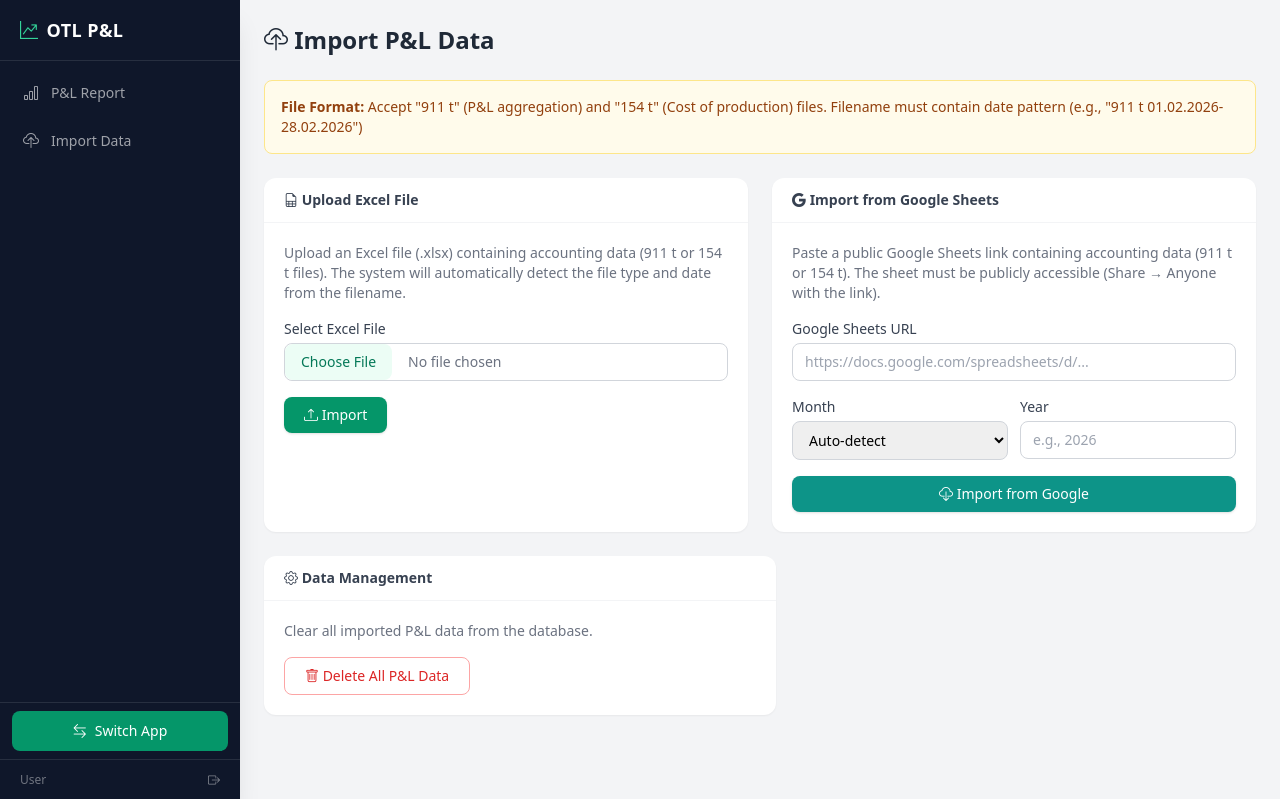
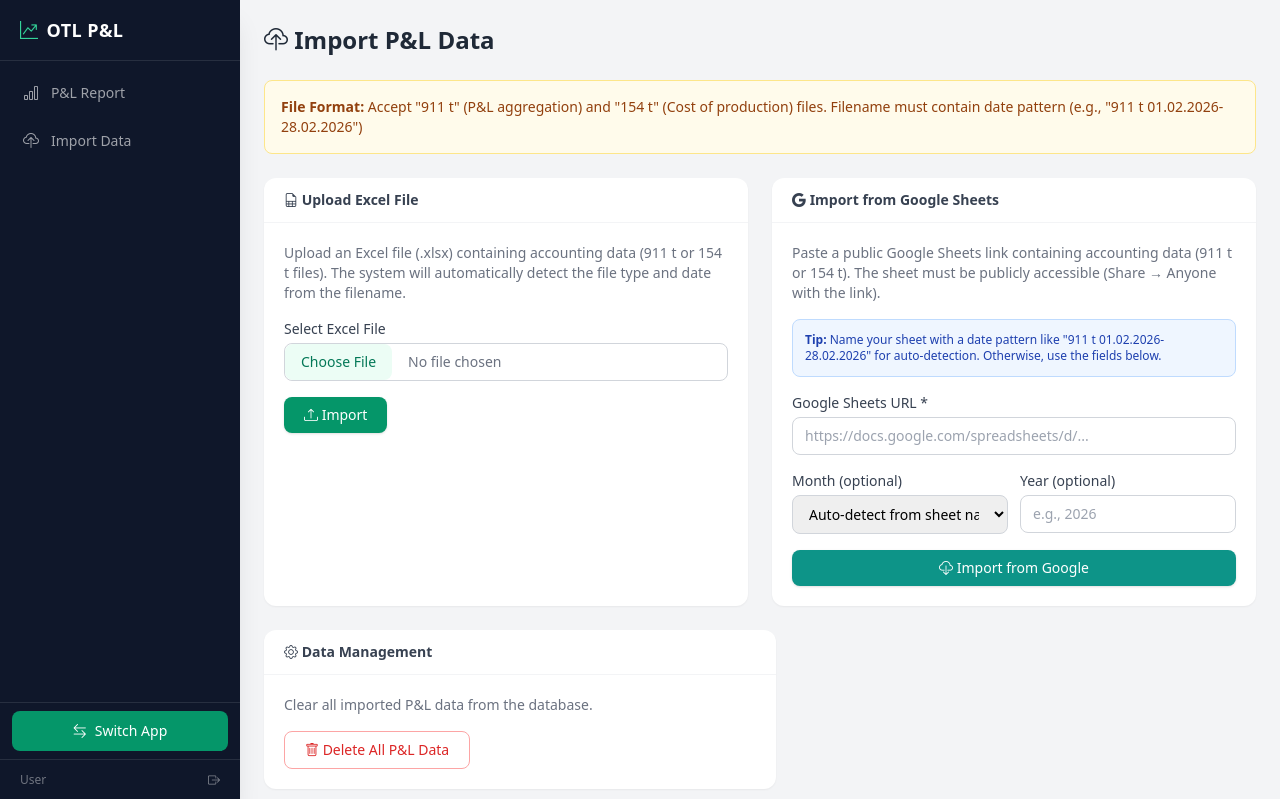
Before and after one commit to aisupport1709/OTL, a Flask app: template app/templates/pl/import.html in a window 1280 px wide. Shown: the top 799 px of the page. Run offline with Flask 3, Linux system fonts and the light colour scheme; the template is opened without the code that fills it, so the values that code supplies are empty; parts of the project's set-up code (start-up, migrations or seed data) failed here and were passed over; some libraries are stand-ins or nearby versions.

Commit message:
fix: Google Sheets import error handling and fallback month/year
- Make month/year truly optional with fallback to current month/year
- Improve error messages to guide users on sheet sharing requirements
- Update import UI with tips and clearer optional field labels
- Handle missing date patterns gracefully instead of throwing errors

Changes:
- extract_month_year_from_content() now returns (None, None) instead of raising exception
- import_pl_google_sheet() uses current month/year as final fallback
- Better error messages for 404 (sheet not found) and access issues
- UI improvements with blue info box explaining auto-detection

Co-Authored-By: Claude Haiku 4.5 <noreply@anthropic.com>

```diff
--- a/app/templates/pl/import.html
+++ b/app/templates/pl/import.html
@@ -54,24 +54,27 @@
                 Paste a public Google Sheets link containing accounting data (911 t or 154 t).
                 The sheet must be publicly accessible (Share → Anyone with the link).
             </p>
+            <div class="bg-blue-50 border border-blue-200 rounded-lg p-3 mb-4">
+                <p class="text-xs text-blue-800"><strong>Tip:</strong> Name your sheet with a date pattern like "911 t 01.02.2026-28.02.2026" for auto-detection. Otherwise, use the fields below.</p>
+            </div>
             <div class="space-y-4">
                 <div>
-                    <label for="google-url" class="block text-sm font-medium text-gray-700 mb-1">Google Sheets URL</label>
+                    <label for="google-url" class="block text-sm font-medium text-gray-700 mb-1">Google Sheets URL *</label>
                     <input type="url" id="google-url" placeholder="https://docs.google.com/spreadsheets/d/..."
-                        class="w-full px-3 py-2 text-sm rounded-lg border border-gray-300 focus:ring-2 focus:ring-emerald-500 focus:border-emerald-500 outline-none">
+                        class="w-full px-3 py-2 text-sm rounded-lg border border-gray-300 focus:ring-2 focus:ring-emerald-500 focus:border-emerald-500 outline-none" required>
                 </div>
                 <div class="grid grid-cols-2 gap-3">
                     <div>
-                        <label for="google-month" class="block text-sm font-medium text-gray-700 mb-1">Month</label>
+                        <label for="google-month" class="block text-sm font-medium text-gray-700 mb-1">Month (optional)</label>
                         <select id="google-month" class="w-full px-3 py-2 text-sm rounded-lg border border-gray-300 focus:ring-2 focus:ring-emerald-500 focus:border-emerald-500 outline-none">
-                            <option value="">Auto-detect</option>
+                            <option value="">Auto-detect from sheet name</option>
                             {% for m in range(1, 13) %}
                             <option value="{{ m }}">{{ m }}</option>
                             {% endfor %}
                         </select>
                     </div>
                     <div>
-                        <label for="google-year" class="block text-sm font-medium text-gray-700 mb-1">Year</label>
+                        <label for="google-year" class="block text-sm font-medium text-gray-700 mb-1">Year (optional)</label>
                         <input type="number" id="google-year" placeholder="e.g., 2026" min="2020" max="2050"
                             class="w-full px-3 py-2 text-sm rounded-lg border border-gray-300 focus:ring-2 focus:ring-emerald-500 focus:border-emerald-500 outline-none">
                     </div>
```
Also changed, not shown: app/routes_pl.py (+8 -1 lines), app/services/pl_import.py (+14 -5 lines).
